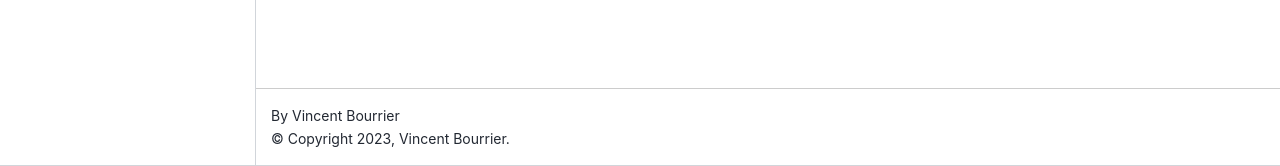
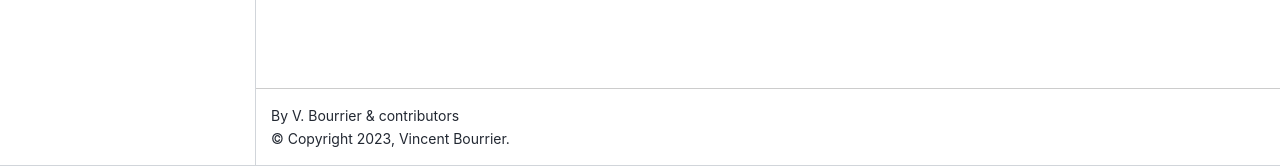
Before and after one commit to wangxianyu7/ANTARESS, a Sphinx documentation site: the page built from Docs/source/index.rst, in a window 1280 px wide. Shown: the part 734-900 px from the top of the page. Built offline with Sphinx 7.4.7 and the Sphinx Book theme 1.1.4, drawn with Linux system fonts in a browser that asks for light colours; pages that are not in the unit, such as notebooks, are missing from menus.

Commit message:
Update conf.py

```diff
--- a/Docs/source/conf.py
+++ b/Docs/source/conf.py
@@ -29,7 +29,7 @@ else:
 
 project = 'ANTARESS'
 copyright = '2023, Vincent Bourrier'
-author = 'Vincent Bourrier'
+author = 'V. Bourrier & contributors'
 
 # The full version, including alpha/beta/rc tags
 release = '1.0.0'
```
